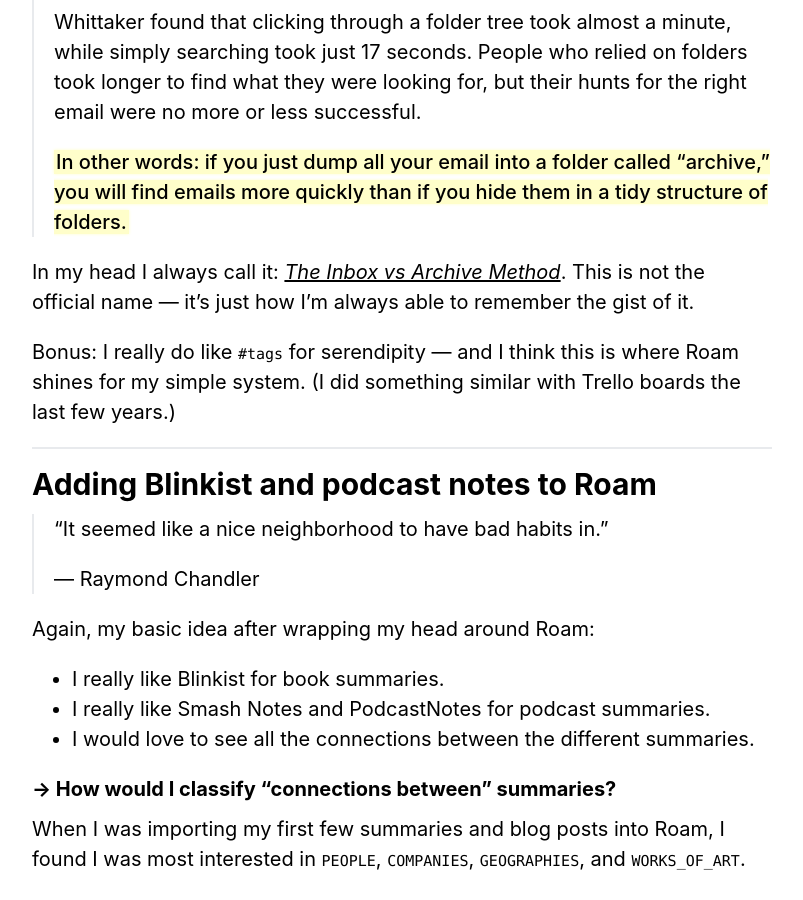
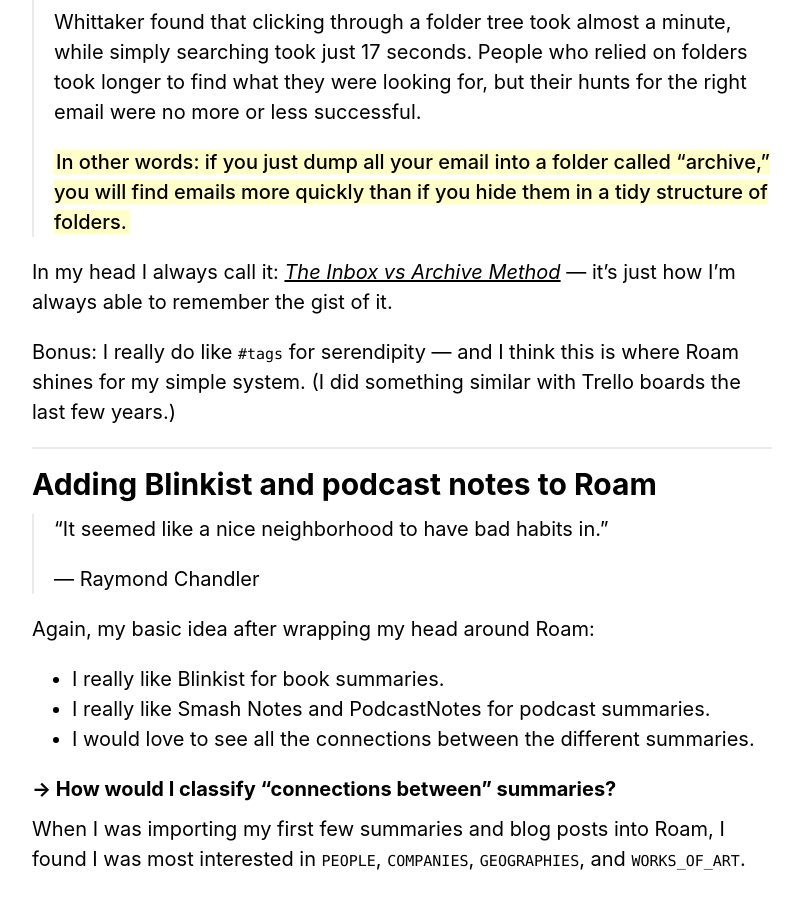
Before and after one commit to zachwill/blog, a Jekyll site: the page built from _posts/2020-05-14-20k-roam-tags.md, in a window 1280 px wide and 900 px high, scrolled down 1783 px. Shown: the whole window, without its empty margins (238-1041 px from the left). Built offline with Jekyll 4.4.1, drawn with Linux system fonts in a browser that asks for light colours.

Commit message:
More minor cuts

```diff
--- a/_posts/2020-05-14-20k-roam-tags.md
+++ b/_posts/2020-05-14-20k-roam-tags.md
@@ -68,8 +68,7 @@
 > will find emails more quickly than if you hide them in a tidy structure of
 > folders.**
 
-In my head I always call it: _The Inbox vs Archive Method_. This is not the
-official name &mdash; it's just how I'm always able to remember the gist of it.
+In my head I always call it: _The Inbox vs Archive Method_ &mdash; it's just how I'm always able to remember the gist of it.
 
 Bonus: I really do like `#tags` for serendipity — and I think this is where Roam shines for
 my simple system. (I did something similar with Trello boards the last few years.)
```
